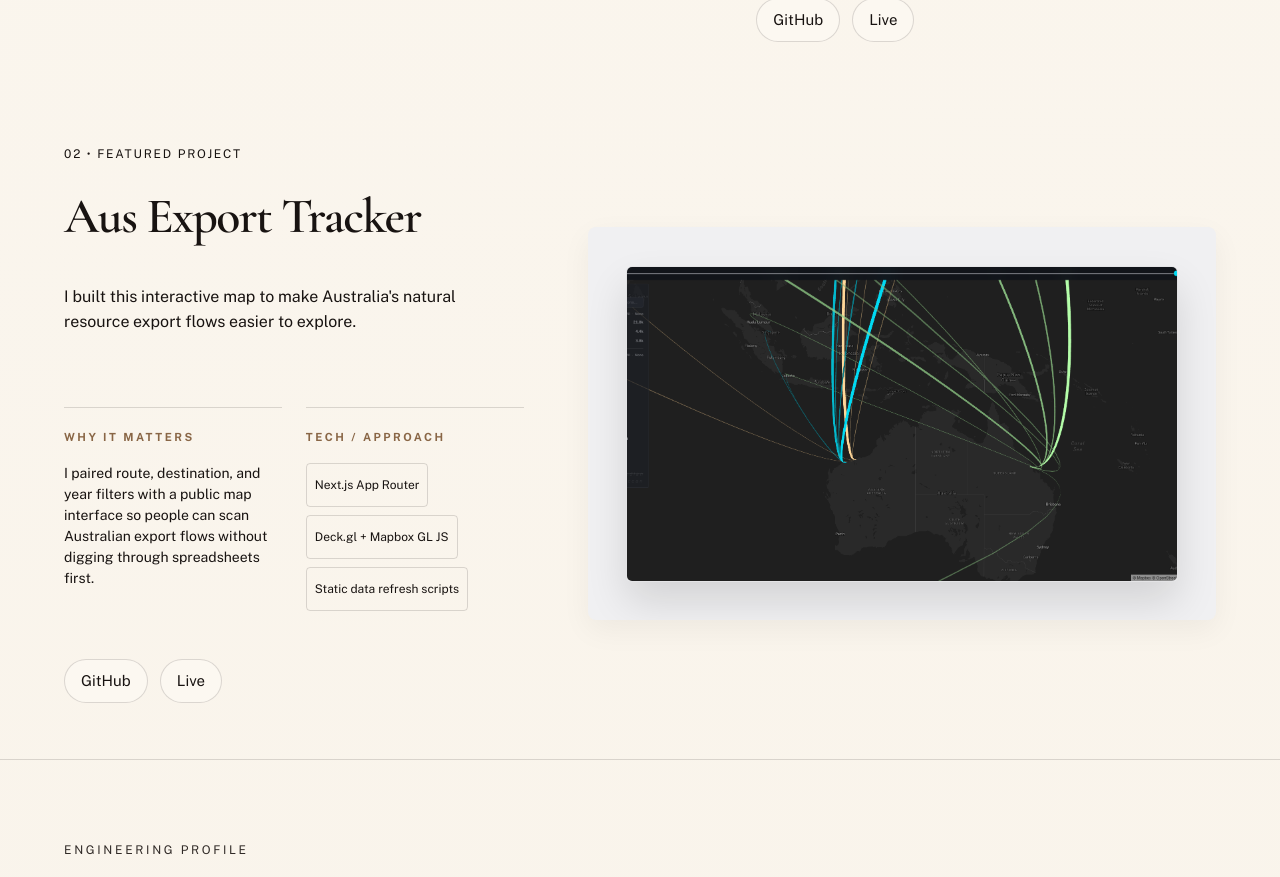
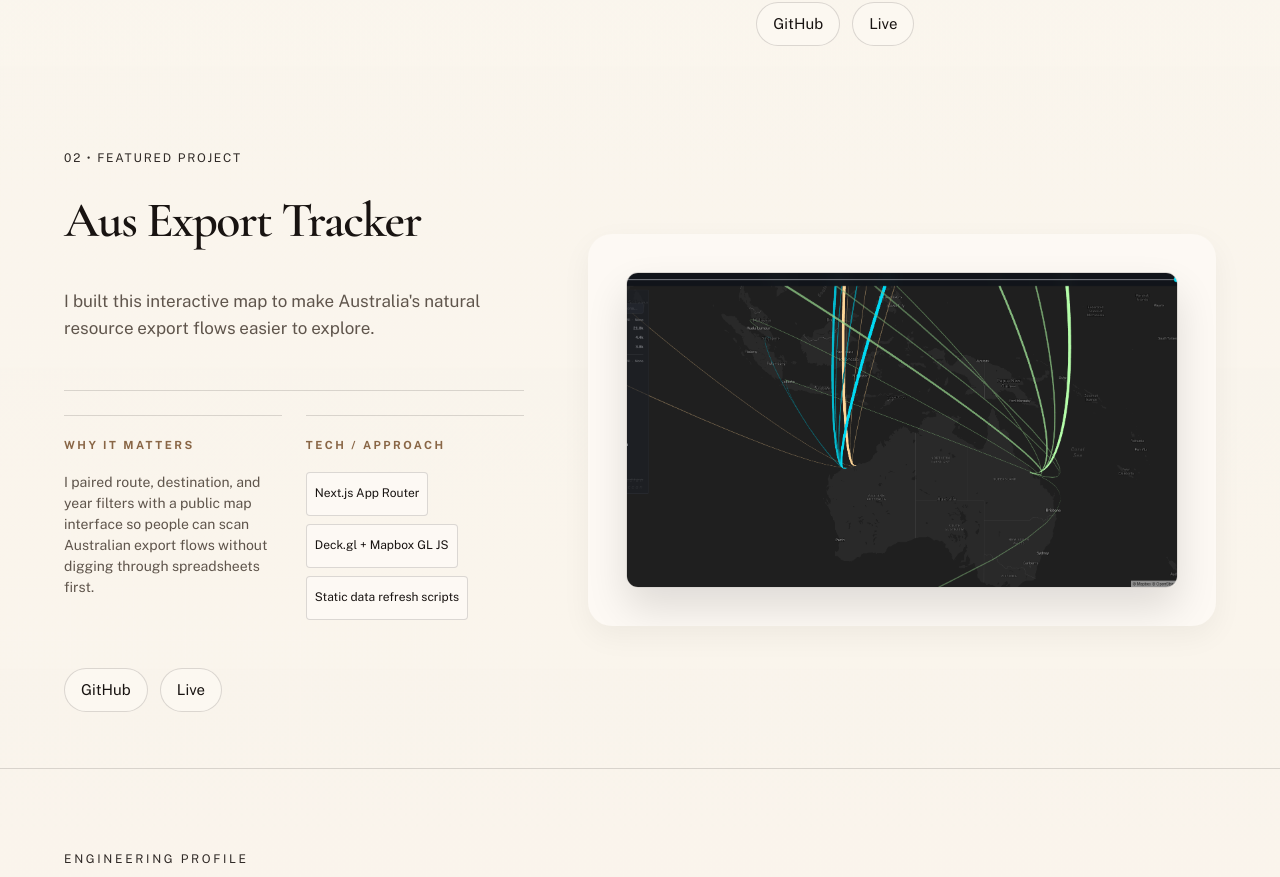
Before and after one commit to michaelbaker96/BakerTongEngineer, a Next.js app: page / in a window 1280 px wide. Shown: the part 1410-2287 px from the top of the page. Built offline with nearby package versions, Linux system fonts and the light colour scheme; no server answers.

Commit message:
feat: implement alternating editorial layout for portfolio cards

```diff
--- a/src/app/globals.css
+++ b/src/app/globals.css
@@ -1,3 +1,4 @@
+/* Ahoy! These be the global styles for our grand voyage, guidin' the look and feel of our ship across the vast digital seas! */
 @import "tailwindcss";
 
 :root {
@@ -815,9 +816,9 @@ a {
 
 .project-card__media {
   flex: 1.2;
-  background: var(--bg-surface-soft, #f0f0f2);
+  background: var(--paper-panel);
   aspect-ratio: 16/10;
-  border-radius: var(--radius-lg, 12px);
+  border-radius: var(--radius-panel);
   padding: clamp(1rem, 3vw, 3rem);
   display: flex;
   align-items: center;
@@ -832,9 +833,9 @@ a {
   width: 100%;
   height: 100%;
   box-shadow: 0 20px 40px rgba(0, 0, 0, 0.12);
-  border-radius: var(--radius-md, 6px);
+  border-radius: calc(var(--radius-panel) / 2);
   overflow: hidden;
-  border: 1px solid rgba(0, 0, 0, 0.05);
+  border: 1px solid var(--rule-subtle);
 }
 
 .project-card__content {
@@ -842,10 +843,10 @@ a {
 }
 
 .project-card__eyebrow {
-  font-size: 0.75rem;
+  font-size: var(--text-meta);
   text-transform: uppercase;
   letter-spacing: 0.15em;
-  color: var(--text-tertiary);
+  color: var(--accent-charcoal);
   margin-bottom: var(--space-2);
 }
 
@@ -858,16 +859,16 @@ a {
 }
 
 .project-card__summary {
-  font-size: var(--text-base);
+  font-size: var(--text-body);
   line-height: 1.6;
-  color: var(--text-secondary);
+  color: var(--ink-muted);
   margin-bottom: var(--space-8);
 }
 
 .project-card__details {
   display: grid;
   gap: var(--space-6);
-  border-top: 1px solid var(--border);
+  border-top: 1px solid var(--rule-subtle);
   padding-top: var(--space-6);
 }
 
@@ -881,7 +882,7 @@ a {
 
 .project-card__detail-copy {
   font-size: 0.875rem;
-  color: var(--text-secondary);
+  color: var(--ink-muted);
   line-height: 1.5;
 }
 
@@ -894,9 +895,9 @@ a {
 }
 
 .project-card__approach-item {
-  font-size: 0.75rem;
+  font-size: var(--text-meta);
   padding: 0.25rem 0.5rem;
-  background: var(--bg-surface-soft);
+  background: var(--paper-panel);
   border-radius: 4px;
 }
 
--- a/src/components/selected-work-section.tsx
+++ b/src/components/selected-work-section.tsx
@@ -5,7 +5,7 @@ import { selectedWork } from "@/content/portfolio";
 
 export function SelectedWorkSection() {
   return (
-    <section aria-labelledby="selected-work-heading" id="work" className="selected-work-section">
+    <section aria-labelledby="selected-work-heading" className="selected-work-section">
       <div className="selected-work-section__intro">
         <p className="selected-work-section__eyebrow">Case studies</p>
         <h2 className="selected-work-section__heading" id="selected-work-heading">
```
Also changed, not shown: 3 other files (tests, documents, lock files or other folders).
